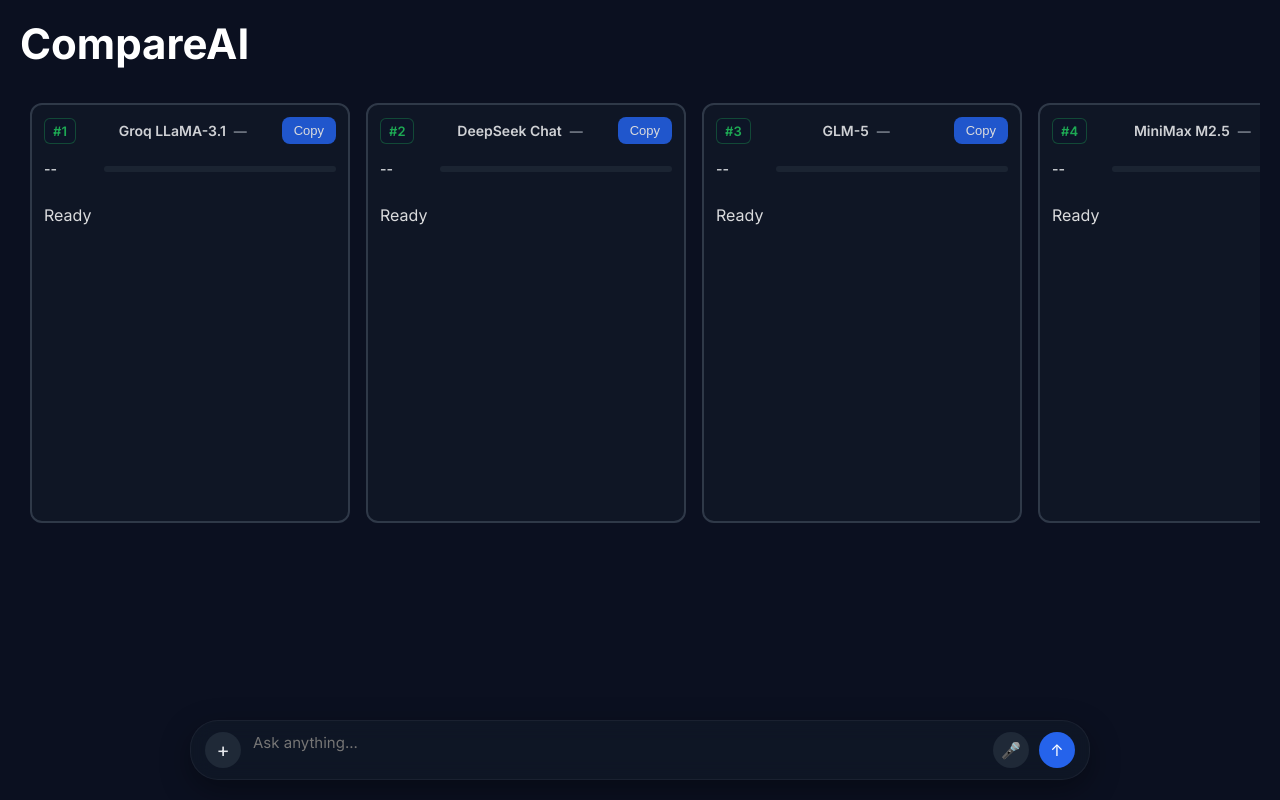
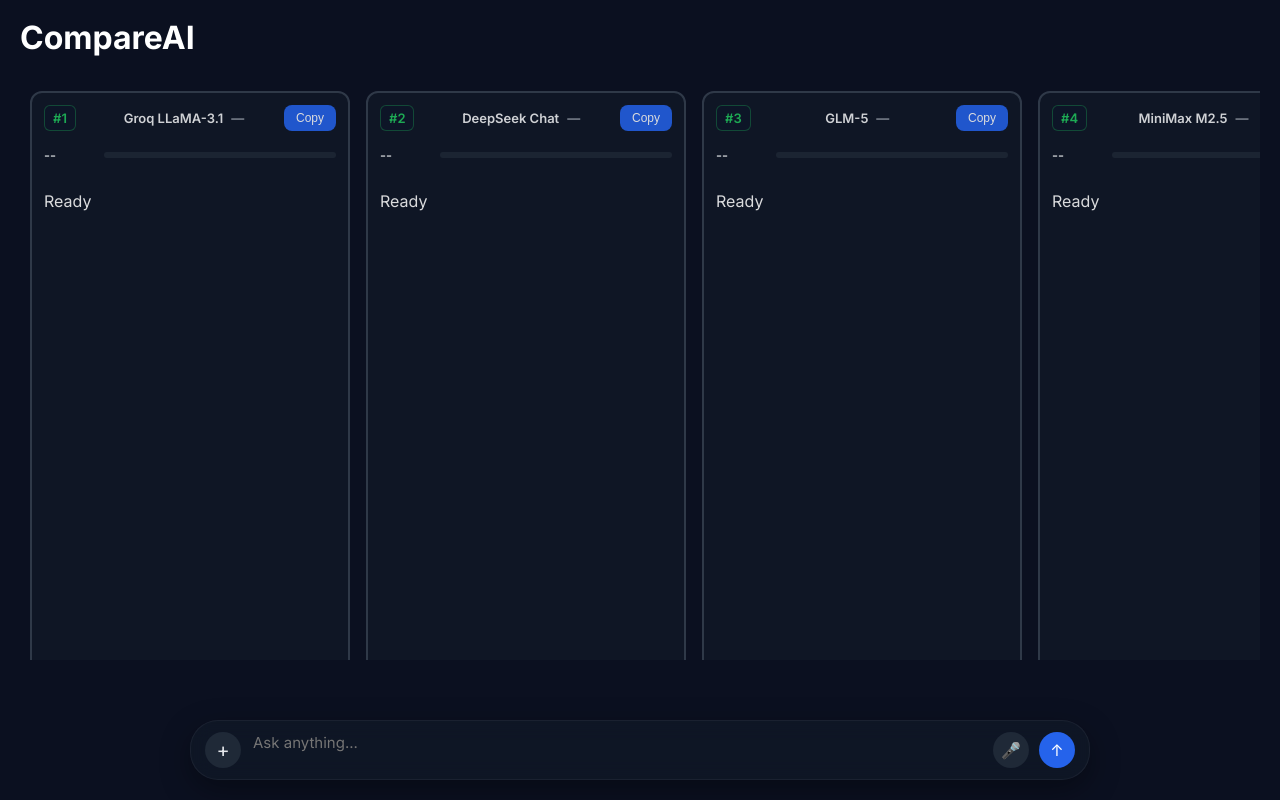
Before and after one commit to ashishbhartii/ComapreAI-Project, a React app in the folder frontend/: page / in a window 1280 px wide. Built offline with nearby package versions, Linux system fonts and the light colour scheme; the HTML template or start-up script is replaced by a standard one.

Commit message:
fixed card height and respomnse size and and fill

```diff
--- a/frontend/src/App.css
+++ b/frontend/src/App.css
@@ -19,7 +19,7 @@
 /* ================= HEADER ================= */
 
 .title{
-font-size:42px;
+font-size:32px;
 font-weight:700;
 margin:18px 0 24px 0;
 font-family:Inter, sans-serif;
@@ -67,9 +67,12 @@
 min-width:320px;
 max-width:320px;
 
-height: auto;
-min-height: 420px;
-max-height: 72vh;
+/* FIXED PRODUCTION HEIGHT */
+height:620px;
+
+/* remove min/max height */
+min-height:unset;
+max-height:unset;
 
 background:#111827;
 
@@ -144,7 +147,7 @@
 .modelName{
 
 font-weight:600;
-font-size:14px;
+font-size:13px;
 color:#f3f4f6;
 
 }
@@ -175,7 +178,7 @@
 
 cursor:pointer;
 
-font-size:13px;
+font-size:12px;
 
 transition:.2s;
 
@@ -207,9 +210,8 @@
 
 .markdown{
 
-font-size:14px;
-
-line-height:1.6;
+font-size:13px;
+line-height:1.5;
 
 color:#e5e7eb;
 
@@ -271,7 +273,7 @@
 
 color:#9ca3af;
 
-font-size:13px;
+font-size:12px;
 
 padding-bottom:6px;
 
@@ -751,7 +753,7 @@
 
   width: 48px;
 
-  font-size: 14px;
+  font-size: 13px;
   font-weight: 600;
 
   color: #e5e7eb;
```
